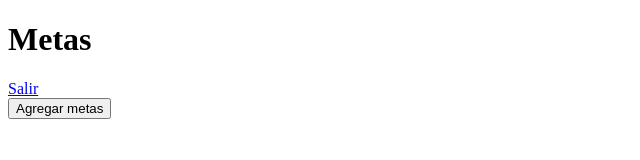
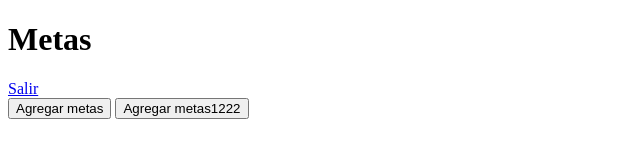
Before and after one commit to Hitsukii/Seika, a plain HTML site: page index.html in a window 1280 px wide. Shown: the whole page, without its empty margins (0-640 px from the left). Drawn offline with nearby package versions, Linux system fonts and the light colour scheme; no server answers.

Commit message:
Update index.html

```diff
--- a/index.html
+++ b/index.html
@@ -4,4 +4,5 @@
 <body><h1>Metas</h1><a href='login.html'>Salir</a>
 <div id='goals'></div>
 <button id='add'>Agregar metas</button>
+<button id='add'>Agregar metas1222</button>
 <script type='module' src='app.js'></script></body></html>
```
